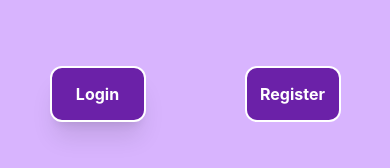
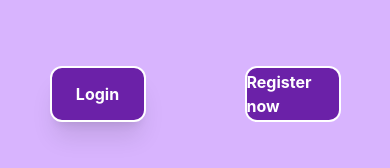
Before and after one commit to RoeiZaro/ReferHer2.0, a React Native app: screen / in a window 390 px wide. Shown: the part 394-562 px from the top of the page. Built offline with nearby package versions, Linux system fonts and the light colour scheme.

Commit message:
nativewind works!

```diff
--- a/src/screens/auth/landingPage.js
+++ b/src/screens/auth/landingPage.js
@@ -36,7 +36,7 @@ export default function LandingPage() {
             onPress={() => navigation.navigate("Register")}
           >
             <Text className="text-white justify-center text-base font-bold">
-              Register
+              Register now
             </Text>
           </TouchableOpacity>
         </View>
--- a/src/screens/auth/login.js
+++ b/src/screens/auth/login.js
@@ -66,7 +66,7 @@ export default function Login() {
       </View>
       <View className="bg-purple-200 basis-full ">
         <Text className="font-extrabold  text-6xl text-pink-500 bg-purple-300">
-          ReferHer
+          Refer-Her
         </Text>
         <View className="flex-row justify-center ">
           <Controller
--- /dev/null
+++ b/src/screens/tabs/MainTab.js
@@ -0,0 +1 @@
+;;
```
